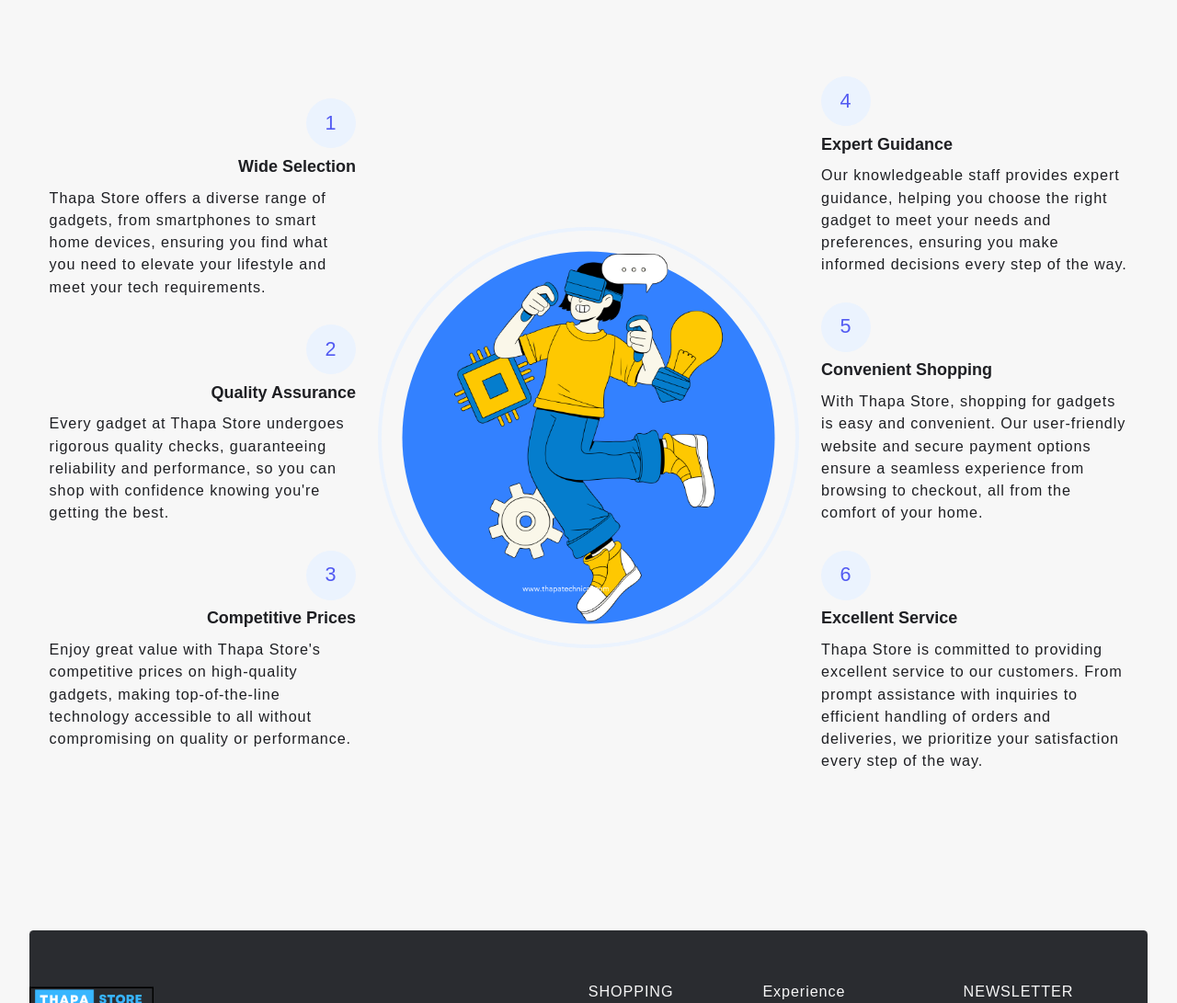
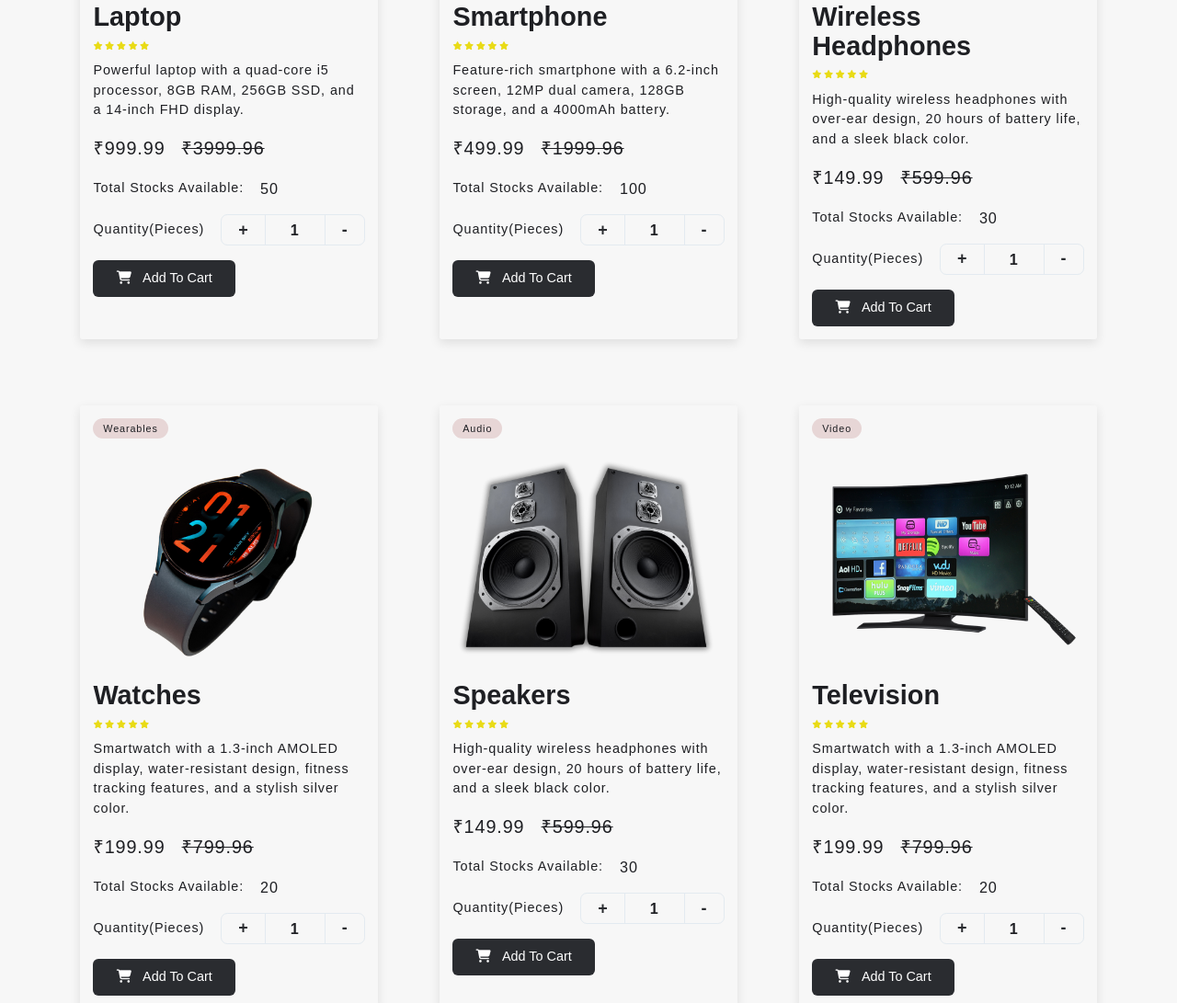
Before and after one commit to harshGupta090722/Harsh-E-Commerce-Technical-Store, a website built with Vite: page index.html in a window 1280 px wide. Shown: the part 1831-2922 px from the top of the page at 92% size. Built offline with nearby package versions, Linux system fonts and the light colour scheme.

Commit message:
item select and send to cart

```diff
--- /dev/null
+++ b/addToCart.js
@@ -0,0 +1,37 @@
+import { getCartProductFromLocalLS } from "./getCartProducts";
+import { updateCartValue } from "./updateCartValue";
+
+
+getCartProductFromLocalLS();
+
+export const addToCart=(event,id,stock)=>{
+
+    let arrLocalStorageProduct=getCartProductFromLocalLS();
+
+    const currentProdElem=document.querySelector(`#card${id}`);
+    let quantity=currentProdElem.querySelector(".productQuantity").innerText;
+    let price=currentProdElem.querySelector(".productPrice").innerText;
+
+    price=price.replace("₹","");
+
+
+    let existingProduct=arrLocalStorageProduct.find((currProd)=>
+        currProd.id === id
+);
+
+if(existingProduct){
+
+    return false;
+}
+
+price=Number(price*quantity);
+quantity=Number(quantity);
+console.log(price,quantity);
+
+
+let updatedCart={id,quantity,price};
+arrLocalStorageProduct.push(updatedCart);
+localStorage.setItem("cartProductLS",JSON.stringify(arrLocalStorageProduct));
+
+updateCartValue(arrLocalStorageProduct);
+}
--- /dev/null
+++ b/api/products.json
@@ -0,0 +1,62 @@
+[
+  {
+    "id": 1,
+    "name": "Laptop",
+    "category": "Computers",
+    "brand": "ExampleBrand",
+    "price": 999.99,
+    "stock": 50,
+    "description": "Powerful laptop with a quad-core i5 processor, 8GB RAM, 256GB SSD, and a 14-inch FHD display.",
+    "image": "../images/lapi.png"
+  },
+  {
+    "id": 2,
+    "name": "Smartphone",
+    "category": "Mobiles",
+    "brand": "TechGadget",
+    "price": 499.99,
+    "stock": 100,
+    "image": "../images/iphone.png",
+    "description": "Feature-rich smartphone with a 6.2-inch screen, 12MP dual camera, 128GB storage, and a 4000mAh battery."
+  },
+  {
+    "id": 3,
+    "name": "Wireless Headphones",
+    "category": "Audio",
+    "brand": "SoundBeats",
+    "price": 149.99,
+    "stock": 30,
+    "image": "../images/headphone.png",
+    "description": "High-quality wireless headphones with over-ear design, 20 hours of battery life, and a sleek black color."
+  },
+  {
+    "id": 4,
+    "name": "Watches",
+    "category": "Wearables",
+    "brand": "FitTech",
+    "price": 199.99,
+    "stock": 20,
+    "image": "../images/watch.png",
+    "description": "Smartwatch with a 1.3-inch AMOLED display, water-resistant design, fitness tracking features, and a stylish silver color."
+  },
+  {
+    "id": 5,
+    "name": "Speakers",
+    "category": "Audio",
+    "brand": "SoundBeats",
+    "price": 149.99,
+    "stock": 30,
+    "image": "../images/speakers.png",
+    "description": "High-quality wireless headphones with over-ear design, 20 hours of battery life, and a sleek black color."
+  },
+  {
+    "id": 6,
+    "name": "Television",
+    "category": "Video",
+    "brand": "Samsung",
+    "price": 199.99,
+    "stock": 20,
+    "image": "../images/tv.png",
+    "description": "Smartwatch with a 1.3-inch AMOLED display, water-resistant design, fitness tracking features, and a stylish silver color."
+  }
+]
--- /dev/null
+++ b/getCartProducts.js
@@ -0,0 +1,11 @@
+import { updateCartValue } from "./updateCartValue";
+
+export const getCartProductFromLocalLS=()=>{
+    let cartProducts=localStorage.getItem('cartProductLS');
+    if(!cartProducts)
+        return [];
+
+    cartProducts=JSON.parse(cartProducts);
+    updateCartValue(cartProducts);
+    return cartProducts;
+};
--- /dev/null
+++ b/homeProductCards.js
@@ -0,0 +1,45 @@
+import { addToCart } from "./addToCart";
+import { homeQuantityToggle } from "./homeQuantityToggle";
+
+const productContainer=document.querySelector('#productContainer');
+const productTemplate=document.querySelector('#productTemplate');
+
+
+export const showProductContainer=(products)=>{
+    if(!products){
+        return false;
+    }
+
+    products.forEach((curProd)=>{
+        const {brand,category,description,id,image,name,price,stock}=curProd
+
+        const productClone=document.importNode(productTemplate.content,true);
+
+        productClone.querySelector('#cardValue').setAttribute('id',`card${id}`);
+
+        productClone.querySelector('.productName').textContent=name;
+        productClone.querySelector('.productImage').src=image;
+        productClone.querySelector('.productImage').alt=name;
+        productClone.querySelector(".productStock").textContent=stock;
+        productClone.querySelector(".productDescription").textContent=description;
+        productClone.querySelector(".category").textContent=category;
+        productClone.querySelector(".productPrice").textContent=`₹${price}`;
+        productClone.querySelector(".productActualPrice").textContent=`₹${4*price}`;
+
+
+        productClone.querySelector(".stockElement").addEventListener('click',(event)=>{
+            homeQuantityToggle(event,id,stock);
+        })
+
+
+        productClone
+        .querySelector('.add-to-cart-button')
+        .addEventListener(('click'),(event)=>{
+          addToCart(event,id,stock);
+        })
+
+
+
+        productContainer.append(productClone);
+    })
+};
--- /dev/null
+++ b/homeQuantityToggle.js
@@ -0,0 +1,28 @@
+export const homeQuantityToggle=(event,id,stock)=>{
+    const currentCardElement=document.querySelector(`#card${id}`);
+
+
+    const productQuantity=currentCardElement.querySelector('.productQuantity');
+
+
+    let quantity=parseInt(productQuantity.getAttribute('data-quantity')) || 1;
+
+    if(event.target.className==="cartIncrement"){
+        if(quantity<stock){
+            quantity+=1;
+        }else if(quantity===stock){
+            quantity=stock;
+        }
+    }
+
+    if(event.target.className==="cartDecrement"){
+        if(quantity>1){
+            quantity-=1;
+        }
+    }
+
+    productQuantity.innerText=quantity;
+    productQuantity.setAttribute("data-quantity", quantity.toString());
+    console.log(quantity);
+    return quantity;
+}
--- a/index.html
+++ b/index.html
@@ -283,6 +283,10 @@
             </div>
           </div>
 
+           <button class="add-to-cart-button">
+            <i class="fa-solid fa-cart-shopping"></i> Add To Cart
+          </button>
+
     </article>
   </div>
 </template>
--- a/src/main.js
+++ b/src/main.js
@@ -1 +1,6 @@
 import './style.css'
+
+import products from "../api/products.json";
+import { showProductContainer } from '../homeProductCards';
+
+showProductContainer(products);
--- /dev/null
+++ b/updateCartValue.js
@@ -0,0 +1,5 @@
+const cartValue=document.querySelector("#cartValue");
+
+export const updateCartValue=(cartProducts)=>{
+    return (cartValue.innerHTML=`<i class="fa-solid fa-cart-shopping"> ${cartProducts.length} </i>`);
+};
```
